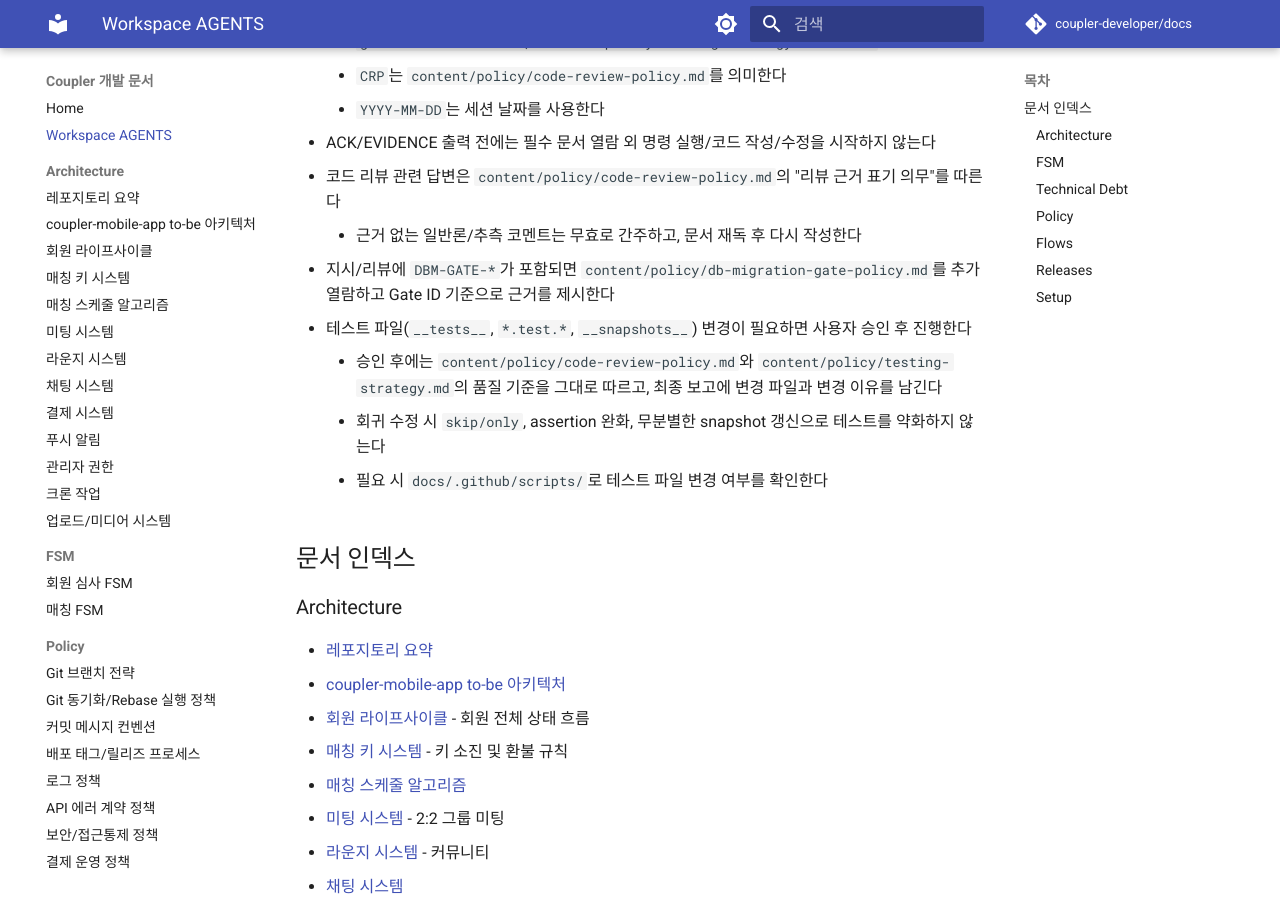
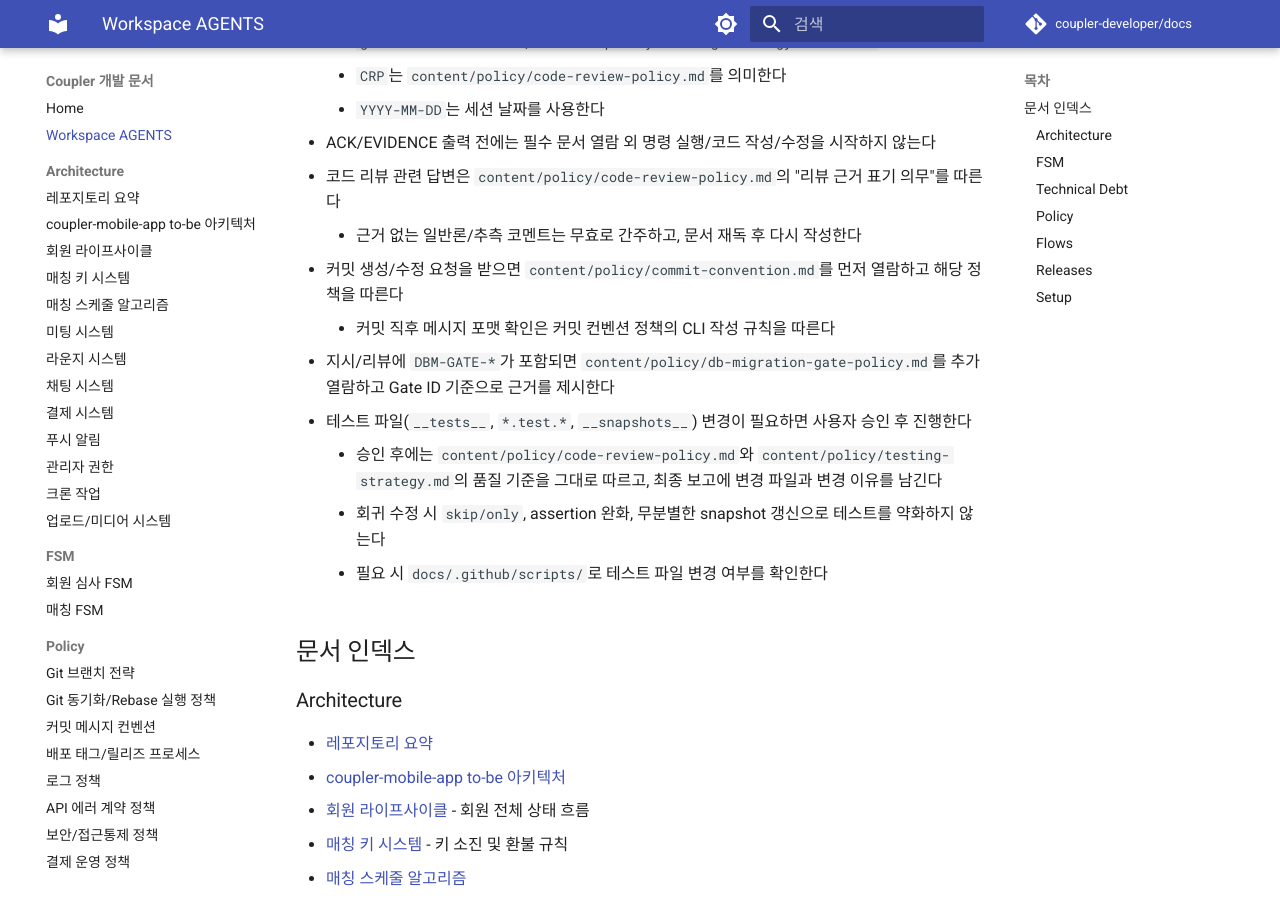
Before and after one commit to coupler-developer/docs, an MkDocs documentation site: the page built from content/AGENTS.md, in a window 1280 px wide and 900 px high, scrolled down 926 px. Built offline with MkDocs 1.6.1 and Material for MkDocs 9.7.7, drawn with Linux system fonts in a browser that asks for light colours; comment, search, counter and statistics services are not loaded.

Commit message:
docs: 커밋 요청 처리 규칙 보강
Changes:
- AGENTS에 커밋 생성/수정 요청 시 커밋 컨벤션 선열람 규칙 추가
- 커밋 직후 메시지 확인은 커밋 컨벤션 정책의 CLI 작성 규칙을 따르도록 참조로 정리

Tests:
- yarn validate:docs 통과
- git diff --check 통과

```diff
--- a/content/AGENTS.md
+++ b/content/AGENTS.md
@@ -23,6 +23,8 @@
 - ACK/EVIDENCE 출력 전에는 필수 문서 열람 외 명령 실행/코드 작성/수정을 시작하지 않는다
 - 코드 리뷰 관련 답변은 `content/policy/code-review-policy.md`의 "리뷰 근거 표기 의무"를 따른다
     - 근거 없는 일반론/추측 코멘트는 무효로 간주하고, 문서 재독 후 다시 작성한다
+- 커밋 생성/수정 요청을 받으면 `content/policy/commit-convention.md`를 먼저 열람하고 해당 정책을 따른다
+    - 커밋 직후 메시지 포맷 확인은 커밋 컨벤션 정책의 CLI 작성 규칙을 따른다
 - 지시/리뷰에 `DBM-GATE-*`가 포함되면 `content/policy/db-migration-gate-policy.md`를 추가 열람하고 Gate ID 기준으로 근거를 제시한다
 - 테스트 파일(`__tests__`, `*.test.*`, `__snapshots__`) 변경이 필요하면 사용자 승인 후 진행한다
     - 승인 후에는 `content/policy/code-review-policy.md`와 `content/policy/testing-strategy.md`의 품질 기준을 그대로 따르고, 최종 보고에 변경 파일과 변경 이유를 남긴다
```
